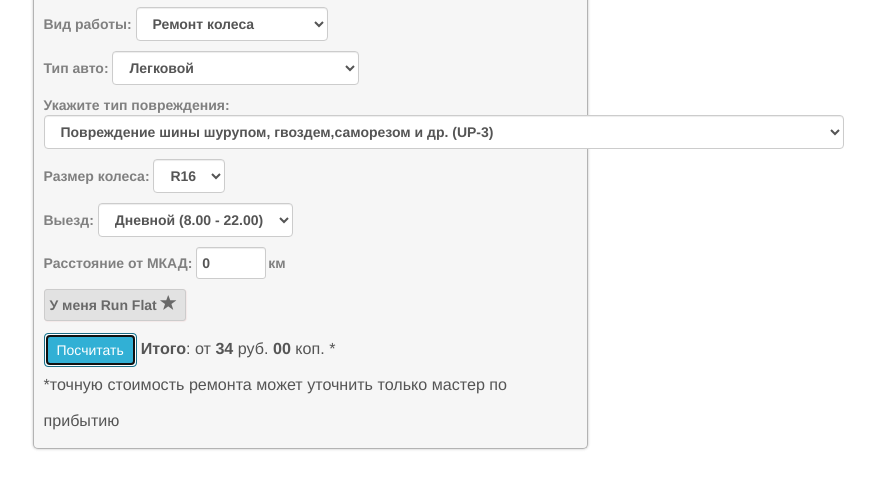
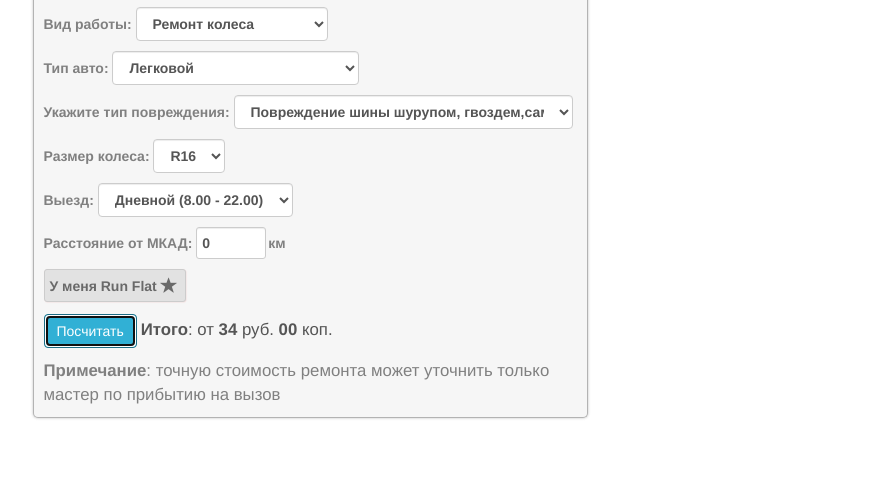
Before and after one commit to pavel-lobanov/price_calculator, a plain HTML site: page index.html in a window 1280 px wide. Both pictures are taken after a click on the button "Посчитать". Shown: the part 83-572 px from the top of the page, without its empty margins (330-1205 px from the left). Drawn offline with nearby package versions, Linux system fonts and the light colour scheme.

Commit message:
fix css mistakes

```diff
--- a/calc.js
+++ b/calc.js
@@ -82,7 +82,8 @@ function checkTypeOfService () {
 
 function clearFinalPrice () {
 	let totalPrice = document.getElementById('final_price');
-	totalPrice.textContent = '';
+	totalPrice.style.opacity = 0;
+	totalPrice.ontransitionend = function () {totalPrice.textContent = ''};
 }
 
 function calculatePrice () {
@@ -108,8 +109,8 @@ function calculatePrice () {
 		finalPrice[1] = '00';
 	}
 	finalPriceField.innerHTML = "<strong>Итого</strong>: от <strong>" + finalPrice[0] +
-	"</strong> руб. <strong>" + finalPrice[1] + "</strong> коп. *" +
-	"</br> *точную стоимость ремонта может уточнить только мастер по прибытию";
+	"</strong> руб. <strong>" + finalPrice[1] + "</strong> коп.";
+	finalPriceField.style.opacity = 1;
 }
 
 setListeners();
--- a/index.html
+++ b/index.html
@@ -13,9 +13,6 @@
 			}
 			form label:nth-child(4) {
 				display: inline-block;
-			}
-			#final_price {
-				line-height: 2.2em;
 			}
 			#calc form {
 				border: 1px solid #B3B3B3;
@@ -45,7 +42,8 @@
 				text-shadow: 1px 1px 3px rgba(51, 51, 51, 0.55);
 			}
 			#calc select[name="damage_type"] {
-				width: 100vmin;
+				width: 100%;
+    			max-width: 339px;
 			}
 			#calc input[name="out_MKAD_km"] {
 				border-radius: 3px;
@@ -78,7 +76,8 @@
 				display: none;
 			}
 			#calc span {
-				font-size: 1.15em;
+				font-size: 1.2em;
+				top: 3px;
 			}
 			#calc input[name="run_flat"]:checked+span{
 				color: yellow;
@@ -88,7 +87,13 @@
 				margin-bottom: 10px;
 			}
 			#final_price {
+				opacity: 0;
+				transition: opacity 0.3s ease-out;
+				line-height: 2.2em;
 				color: #555;
+			}
+			.price-notice {
+				margin-top: 10px;
 			}
 		</style>
 	</head>
@@ -151,6 +156,9 @@
 							</div>
 							<button type="button" id="calculate_button" class="btn btn-info center">Посчитать</button>
 							<span id="final_price"></span>
+							<div class="price-notice">
+								<span><strong>Примечание</strong>: точную стоимость ремонта может уточнить только мастер по прибытию на вызов</span>
+							</div>
 						</form>
 					</div>
 				</div>
```
